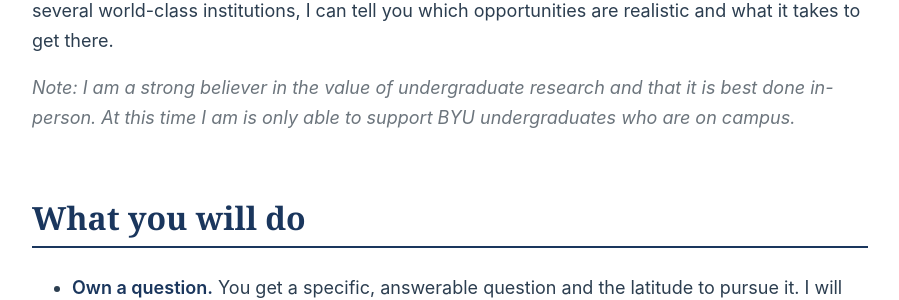
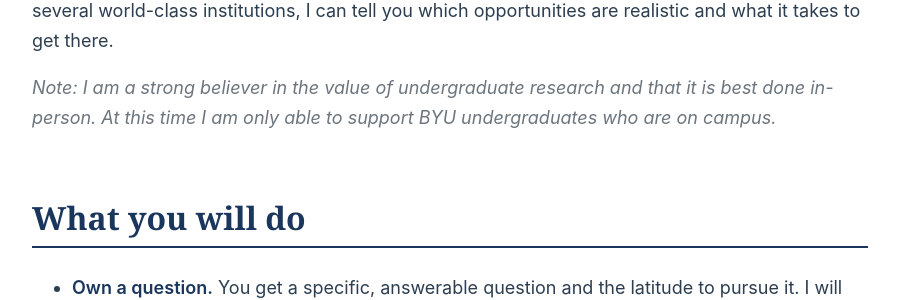
Before and after one commit to twkillian/twkillian.github.io, a Jekyll site: the page built from _teaching/undergraduate-research-mentorship.md, in a window 1280 px wide and 900 px high, scrolled down 524 px. Shown: the part 183-483 px from the top of the window, without its empty margins (190-1089 px from the left). Built offline with Jekyll 4.4.1, drawn with Linux system fonts in a browser that asks for light colours.

Commit message:
Cleaning up

```diff
--- a/_teaching/undergraduate-research-mentorship.md
+++ b/_teaching/undergraduate-research-mentorship.md
@@ -30,7 +30,7 @@ I was an undergraduate at BYU myself, and the mentorship I got here is a large p
 
 Part of what I want to offer is a clearer sense of what is actually within reach. Having worked at several world-class institutions, I can tell you which opportunities are realistic and what it takes to get there.
 
-<em> Note: I am a strong believer in the value of undergraduate research and that it is best done in-person. At this time I am is only able to support BYU undergraduates who are on campus. </em>
+<em> Note: I am a strong believer in the value of undergraduate research and that it is best done in-person. At this time I am only able to support BYU undergraduates who are on campus. </em>
 
 <br>
 
```
